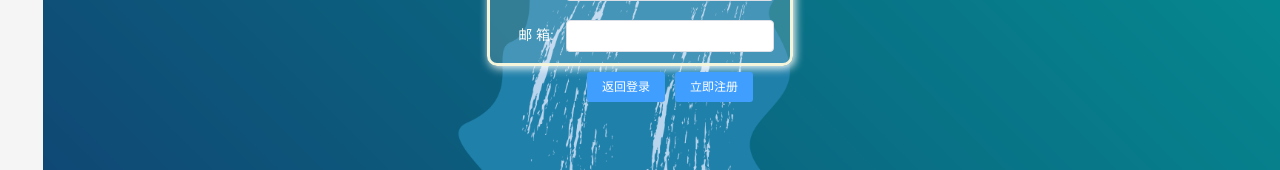
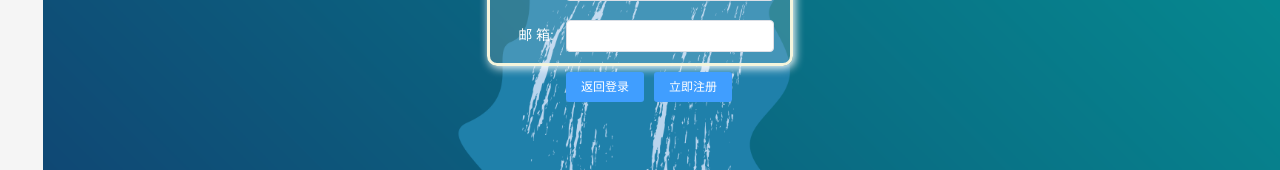
Before and after one commit to 79419630/vx_code, a Vue app: page /RegisterUser in a window 1280 px wide. Shown: the part 562-732 px from the top of the page. Built offline with nearby package versions, Linux system fonts and the light colour scheme.

Commit message:
修改bug

```diff
--- a/src/components/Hd.vue
+++ b/src/components/CommpentRegister.vue
@@ -1,5 +1,5 @@
 <template>
-  <div class="vb">
+  <div class="commpent">
     <div class="from_data_box">
       <el-form
         :model="ruleForm"
@@ -19,7 +19,7 @@
           <el-input type="email" v-model="ruleForm.email"></el-input>
         </el-form-item>
         <div class="login_button">
-          <el-form-item>
+          <el-form-item class="login_button">
             <el-button
               type="primary"
               size="small"
@@ -81,8 +81,7 @@ export default {
   },
   methods: {
     submitForm() {
-      console.log(this.loginOrnot);
-
+      console.log(this.$store.state.loginOrnot);
       if (this.ruleForm.user == "" || this.ruleForm.password == "") {
         this.$alert("请输出正常的帐号或密码", "错误提示", {
           type: "error",
@@ -117,6 +116,7 @@ export default {
       }
     },
     registerUser() {
+      //this.loginOrnot = !this.loginOrnot;
       this.$router.push({ path: "/RegisterUser" });
     },
     returnToLogin() {
@@ -134,3 +134,8 @@ export default {
   }
 }
 </style>
+<style>
+.login_button {
+  display: table;
+}
+</style>
--- a/src/pages/LoginData.vue
+++ b/src/pages/LoginData.vue
@@ -1,15 +1,15 @@
 <template>
   <div class="from_data">
-    <hd :loginOrnot="true"></hd>
+    <CommpentRegister :loginOrnot="true"></CommpentRegister>
   </div>
 </template>
 
 <script>
-import Hd from "../components/Hd";
+import CommpentRegister from "../components/CommpentRegister";
 
 export default {
   components: {
-    Hd,
+    CommpentRegister,
   },
 };
 </script>
--- a/src/pages/RegisterUser.vue
+++ b/src/pages/RegisterUser.vue
@@ -3,17 +3,17 @@
     <div class="refister_user">
       <div class="home_img"><img src="aa" alt="" /></div>
       <div class="refister_content">
-        <Hd></Hd>
+        <CommpentRegister></CommpentRegister>
       </div>
     </div>
   </div>
 </template>
 
 <script>
-import Hd from "../components/Hd";
+import CommpentRegister from "../components/CommpentRegister";
 export default {
   components: {
-    Hd,
+    CommpentRegister,
   },
 };
 </script>
--- a/src/store/index.js
+++ b/src/store/index.js
@@ -1,17 +1,12 @@
-import Vue from 'vue'
-import Vuex from 'vuex'
+import Vue from "vue";
+import Vuex from "vuex";
 
-Vue.use(Vuex)
+Vue.use(Vuex);
 
 export default new Vuex.Store({
-  state: {
-  },
-  getters: {
-  },
-  mutations: {
-  },
-  actions: {
-  },
-  modules: {
-  }
-})
+  state: {},
+  getters: {},
+  mutations: {},
+  actions: {},
+  modules: {},
+});
--- a/src/views/Home.vue
+++ b/src/views/Home.vue
@@ -12,6 +12,7 @@
 <script>
 // @ is an alias to /src
 import LoginData from "../pages/LoginData";
+
 export default {
   components: {
     LoginData,
```
